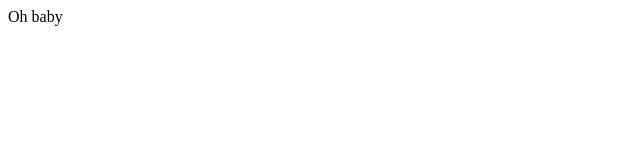
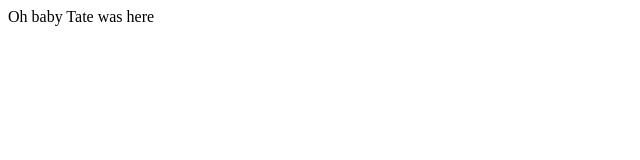
Before and after one commit to smackd-game/practice, a plain HTML site: page index.html in a window 1280 px wide. Shown: the whole page, without its empty margins (0-640 px from the left). Drawn offline with Linux system fonts and the light colour scheme.

Commit message:
Tate was here

```diff
--- a/index.html
+++ b/index.html
@@ -10,6 +10,9 @@
 
 <body>
     Oh baby
+
+    Tate was here
+
 </body>
 
 </html>
```
